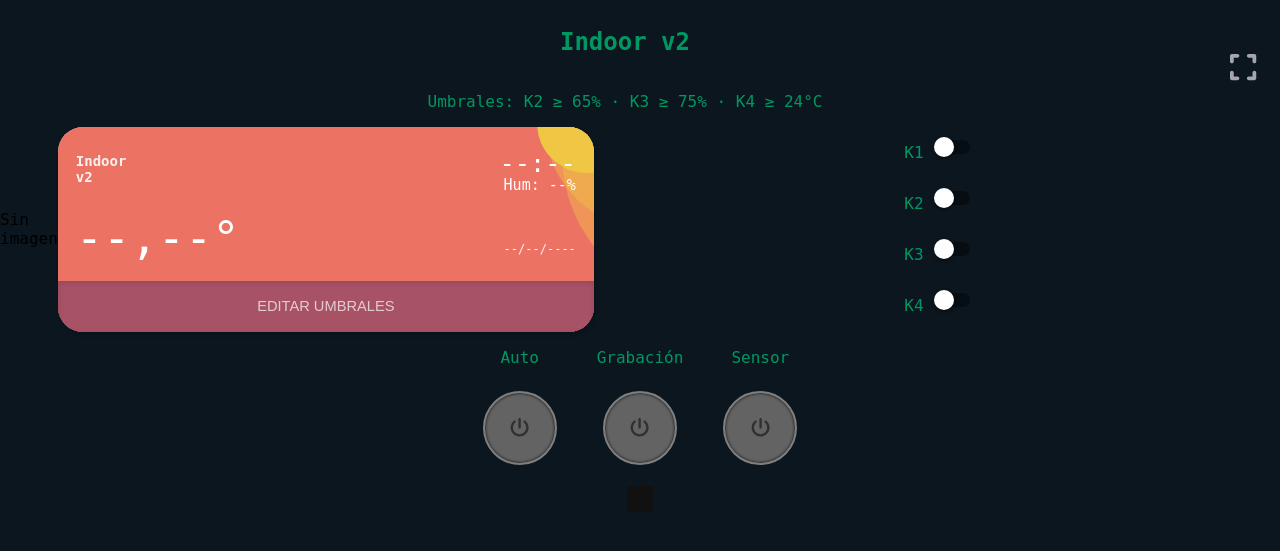
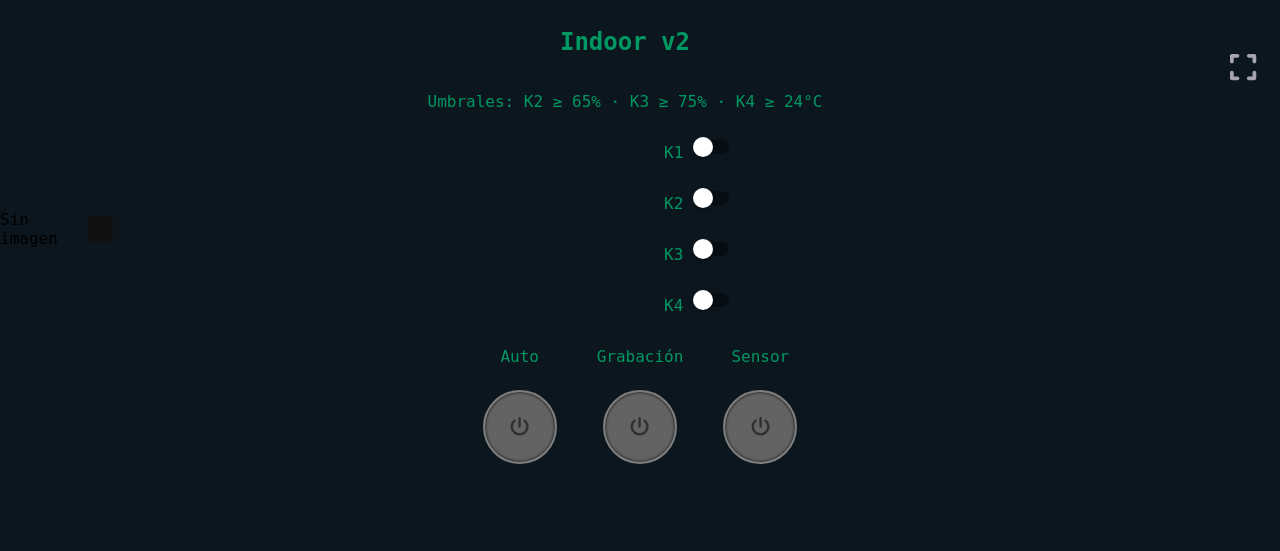
Before and after one commit to joelcastagnani/indoor, a Flask app: page / in a window 1280 px wide. Shown: the top 551 px of the page. Run offline with Flask 3, Linux system fonts and the light colour scheme.

Commit message:
push para programar el ESP322

```diff
--- a/app.py
+++ b/app.py
@@ -5,9 +5,11 @@ from pathlib import Path
 import time
 import threading
 import config
+import requests
 
 from flask import Flask, redirect, url_for, send_from_directory, render_template, jsonify
 app = Flask(__name__)
+ultimo_sensor_ok = True
 
 ROOT = Path(__file__).resolve().parent
 FOTOS = ROOT / "datos" / "fotos"
@@ -65,10 +67,26 @@ def parse_clima():
     lineas = LOG.read_text().strip().splitlines()
     if not lineas:
         return None
-    partes = [p.strip() for p in lineas[-1].split(",")]
+    ultima = lineas[-1].strip()
+    partes = [p.strip() for p in ultima.split(",")]
     if len(partes) < 3:
         return None
-    return {"temp": partes[1], "hum": partes[2]}
+    return {
+        "ts": partes[0],
+        "temp": partes[1],
+        "hum": partes[2],
+    }
+
+def avisar(msg):
+    try:
+        requests.post(
+            "https://ntfy.sh/indoor",
+            data=msg.encode("utf-8"),
+            headers={"Title": "Indoor"},
+            timeout=5,
+        )
+    except:
+        pass
 
 
 @app.get("/")
@@ -120,6 +138,11 @@ def estado():
         except:
             sensor_ok = False
 
+        global ultimo_sensor_ok
+    if not sensor_ok and ultimo_sensor_ok:
+        avisar("Sensor SIN DATOS")
+    ultimo_sensor_ok = sensor_ok
+
     lineas = []
     lineas.append(f"[{datetime.now().strftime('%H:%M:%S')}] Sensor: {'OK' if sensor_ok else 'SIN DATOS'}")
     if clima:
@@ -151,8 +174,6 @@ def vid_on():
 def vid_off():
     BANDERA.write_text("off\n")
     return redirect(url_for("index"))
-
-
 
 
 
--- a/static/app.js
+++ b/static/app.js
@@ -31,40 +31,6 @@ document.addEventListener("DOMContentLoaded", () => {
         const img = document.getElementById("preview");
         if (img && d.preview_v && !img.src.endsWith("v=" + d.preview_v)) {
             img.src = "/foto/preview.jpg?v=" + d.preview_v;
-        }
-
-        // ==========================================
-        // ACTUALIZACIÓN DE LA TARJETA VISUAL (PC)
-        // ==========================================
-
-        // Temperatura con 1 decimal (ej: 24.5)
-        const cardTemp = document.getElementById("card-temp");
-        if (cardTemp && d.temp != null) {
-            cardTemp.textContent = parseFloat(d.temp).toFixed(2);
-        }
-
-        // Diferencia de temperatura estética al lado de los grados
-        const cardTempDif = document.getElementById("card-temp-dif");
-        if (cardTempDif && d.temp != null) {
-            const dif = d.temp - deseada;
-            const signo = dif > 0 ? "+" : "";
-            cardTempDif.textContent = "(" + signo + dif.toFixed(1) + "°)";
-
-            if (dif > 5) cardTempDif.style.color = "#ffeb3b"; // Amarillo alerta calor
-            else if (dif < -5) cardTempDif.style.color = "#90caf9"; // Azul alerta frío
-            else cardTempDif.style.color = "#ffffff"; // Blanco si está OK
-        }
-
-        // Humedad en la tarjeta
-        const cardHum = document.getElementById("card-hum");
-        if (cardHum && d.hum != null) cardHum.textContent = "Hum: " + d.hum + "%";
-
-        // Hora y Fecha en la tarjeta
-        const cardHora = document.getElementById("card-hora");
-        const cardFecha = document.getElementById("card-fecha");
-        if (d.ahora) {
-            cardHora.textContent = d.ahora.length > 8 ? d.ahora.slice(-8, -3) : d.ahora;
-            cardFecha.textContent = d.ahora.length > 10 ? d.ahora.slice(0, 10) : d.ahora;
         }
 
         const logEl = document.getElementById("log");
--- a/templates/index.html
+++ b/templates/index.html
@@ -44,43 +44,7 @@
       {% endif %}
     </section>
 
-    <!-- From Uiverse.io by KSAplay -->
-    <div class="card">
-      <section class="info-section">
-        <div class="background-design">
-          <div class="circle"></div>
-          <div class="circle"></div>
-          <div class="circle"></div>
-        </div>
-
-        <div class="left-side">
-          <div class="weather">
-            <!-- Eliminamos el div del SVG del sol que estaba aquí -->
-            <div style="font-weight: 600; font-size: 14px; opacity: 0.9;">Indoor v2</div>
-          </div>
-
-          <!-- Temperatura con 1 decimal y la diferencia al lado -->
-          <div style="display: flex; align-items: baseline; gap: 4px;">
-            <div class="temperature"><span id="card-temp">--,--</span>°</div>
-            <span id="card-temp-dif" style="font-size: 11pt; font-weight: 500;"></span>
-          </div>
-        </div>
-
-        <div class="right-side">
-          <div>
-            <div class="hour" id="card-hora">--:--</div>
-            <div class="date" id="card-hum">Hum: --%</div>
-          </div>
-          <div class="city" id="card-fecha" style="font-size: 12px; opacity: 0.9;">--/--/----</div>
-        </div>
-      </section>
-      <section class="days-section">
-        <button style="width: 100%;">
-          <span class="day" style="font-size: 11pt;">EDITAR UMBRALES</span>
-        </button>
-      </section>
-    </div>
-    <!-- From Uiverse.io by KSAplay -->
+    <pre id="log" style="background:#111;color:#0f0;padding:0.8rem;font-family:monospace;font-size:0.85rem;white-space:pre-wrap;max-height:12rem;overflow:auto;"></pre>
 
     <section class=" relebox app-section">
       <div class="rele">
@@ -171,8 +135,6 @@
     </section>
   </div>
 
-  <pre id="log" style="background:#111;color:#0f0;padding:0.8rem;font-family:monospace;font-size:0.85rem;white-space:pre-wrap;max-height:12rem;overflow:auto;"></pre>
-
   <script src="{{ url_for('static', filename='app.js') }}" defer></script>
 </body>
 
```
